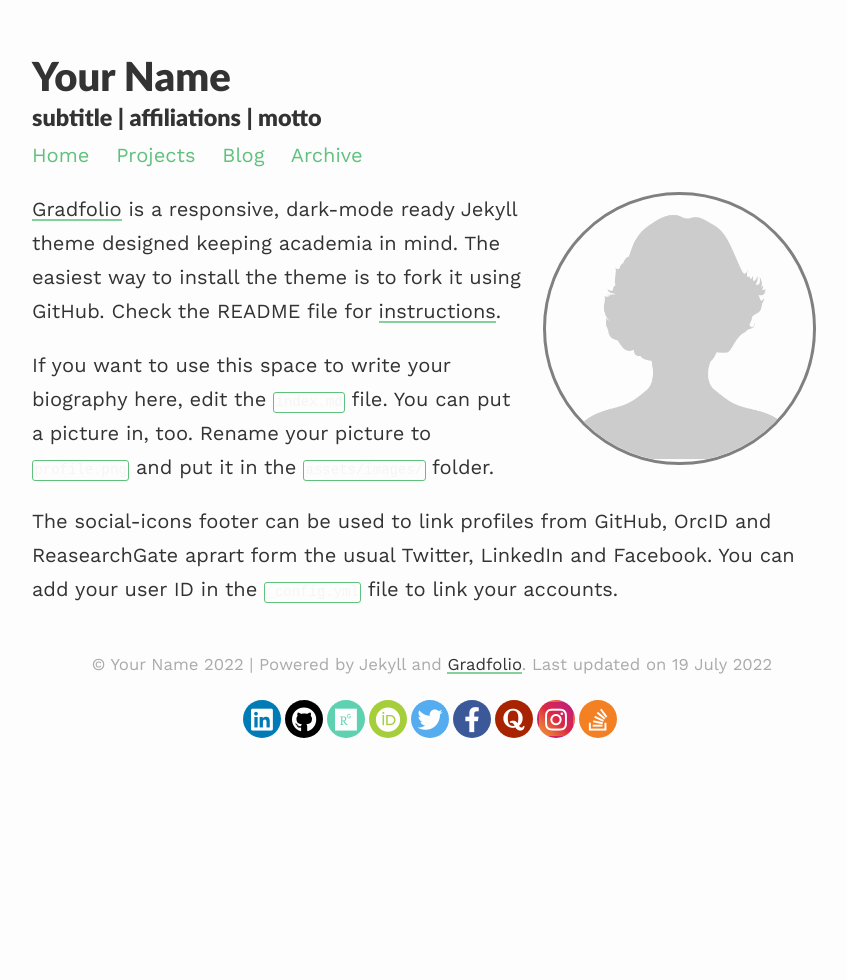
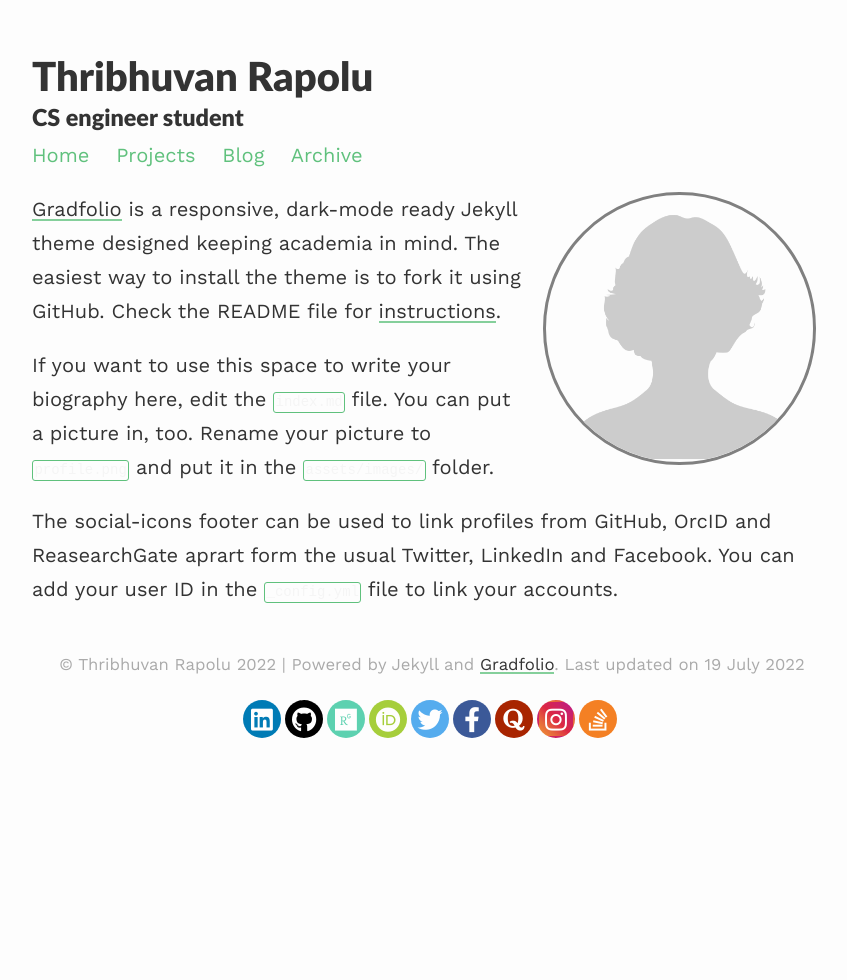
Before and after one commit to thribhuvanrapolu/gradfolio, a Jekyll site: the page built from index.md, in a window 1280 px wide. Shown: the whole page, without its empty margins (208-1055 px from the left). Built offline with Jekyll 4.4.1, drawn with Linux system fonts in a browser that asks for light colours; nearby versions of some CDN libraries.

Commit message:
Update _config.yml

```diff
--- a/_config.yml
+++ b/_config.yml
@@ -1,7 +1,7 @@
 ### your site title here
 
-title: Your Name
-description: subtitle | affiliations | motto
+title: Thribhuvan Rapolu
+description: CS engineer student
 
 baseurl: /gradfolio #name of GitHub repository
 url: "" #custom url to be used instead of GitHub repository
```
